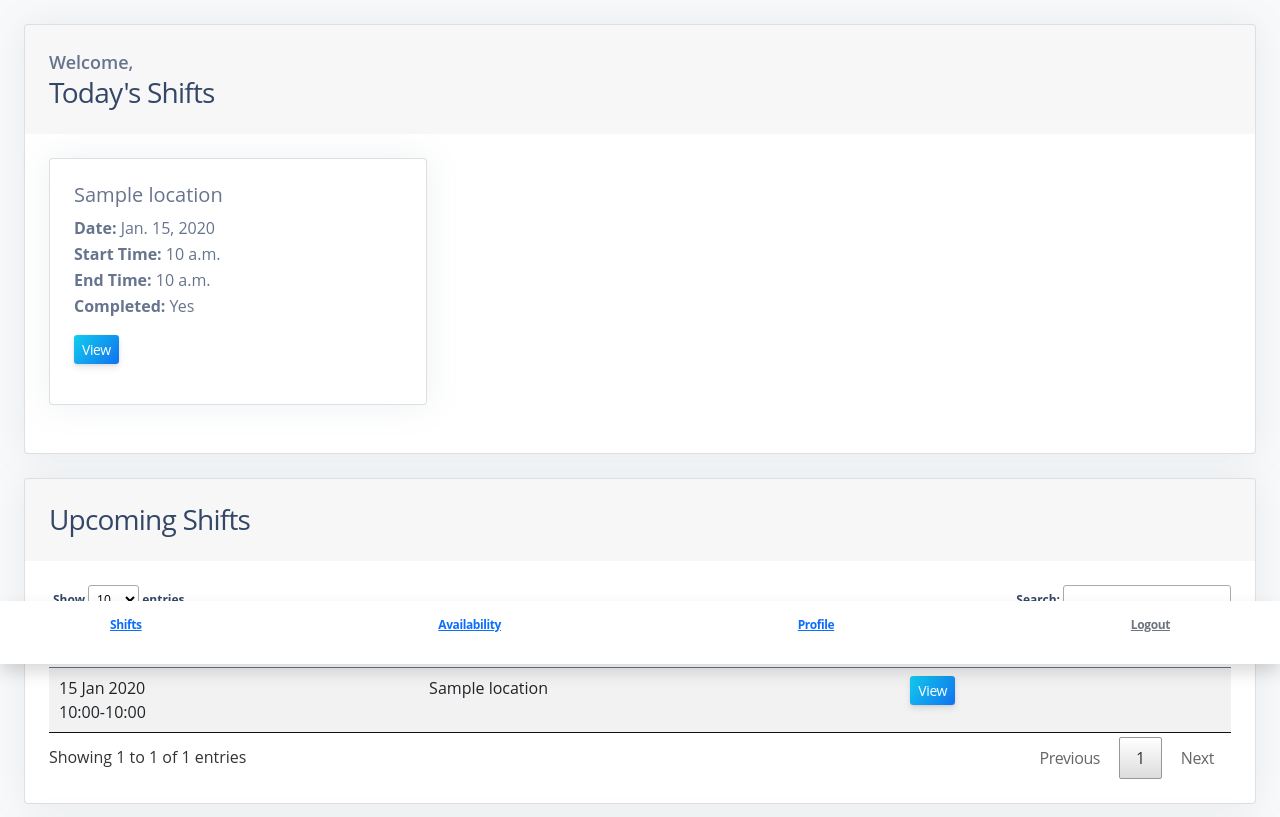
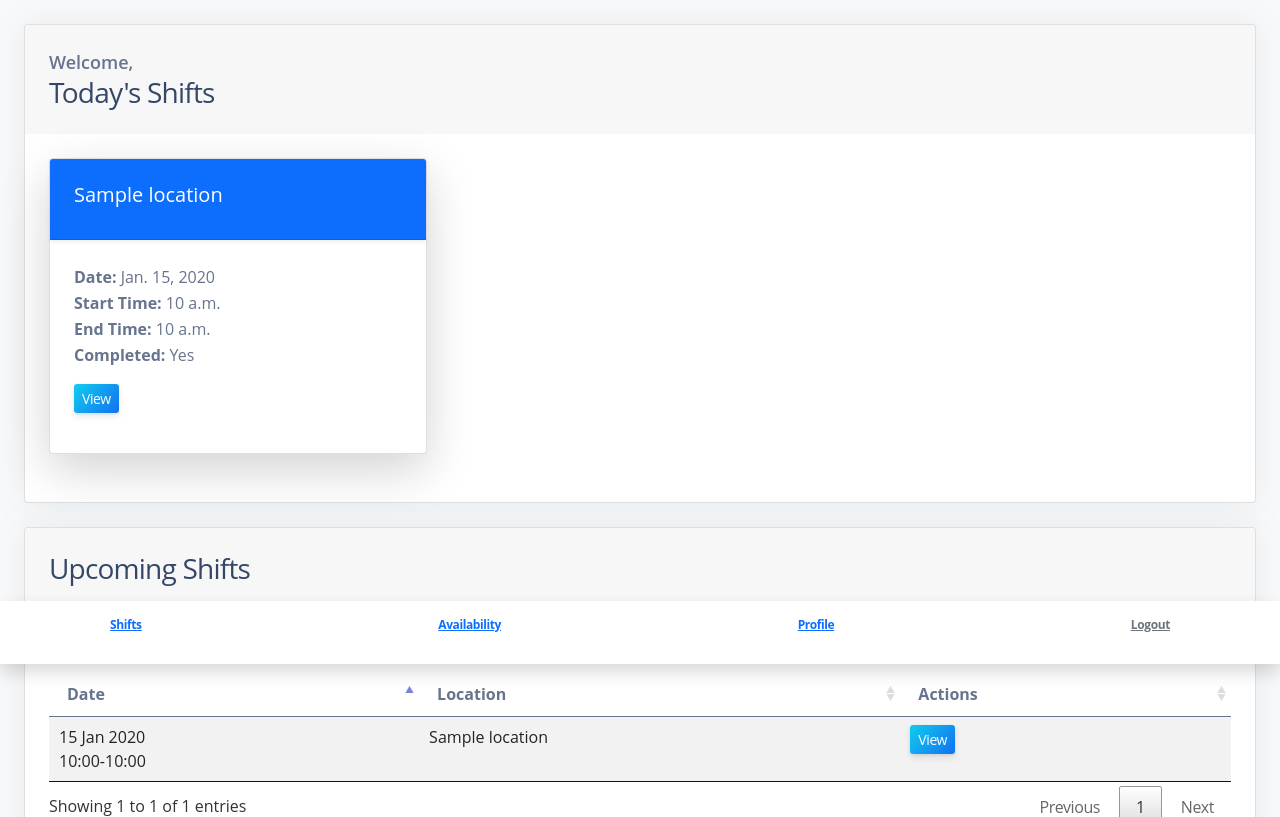
Before and after one commit to samueleabs/bounceback, a Django app: template templates/worker/worker_shift_list.html in a window 1280 px wide; the page is wider, and only the part inside the window is pictured. Shown: the part 136-953 px from the top of that part. Run offline with Django 5.2, Linux system fonts and the light colour scheme; the template is opened without the code that fills it: values that come from a table or form of the project are taken from there, others are empty; tables that the repository leaves empty hold one stand-in row (values such as "Sample post"); some libraries are stand-ins or nearby versions.

Commit message:
card style for today's shifts update

```diff
--- a/templates/worker/worker_shift_list.html
+++ b/templates/worker/worker_shift_list.html
@@ -30,9 +30,9 @@
                 <div class="row">
                     {% for shift in today_shifts %}
                         <div class="col-md-4 col-sm-6 mb-4">
-                            <div class="card">
+                            <div class="card shadow-lg">
+                              <div class="card-header bg-primary shadow-sm"><h5 class="text-white">{{ shift.location.name }}</h5></div>
                                 <div class="card-body">
-                                    <h5 class="card-title">{{ shift.location.name }}</h5>
                                     <p class="card-text">
                                         <strong>Date:</strong> {{ shift.date }}<br>
                                         <strong>Start Time:</strong> {{ shift.start_time }}<br>
```
